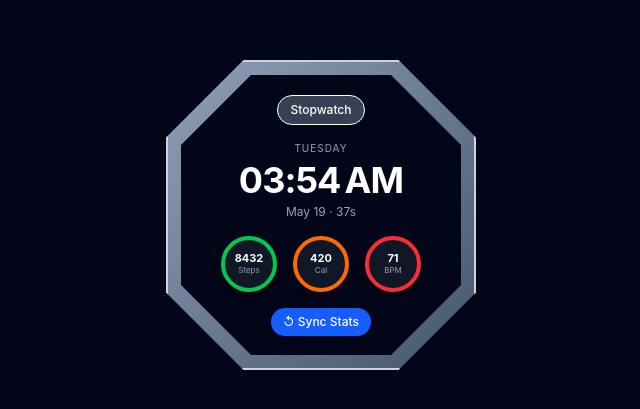
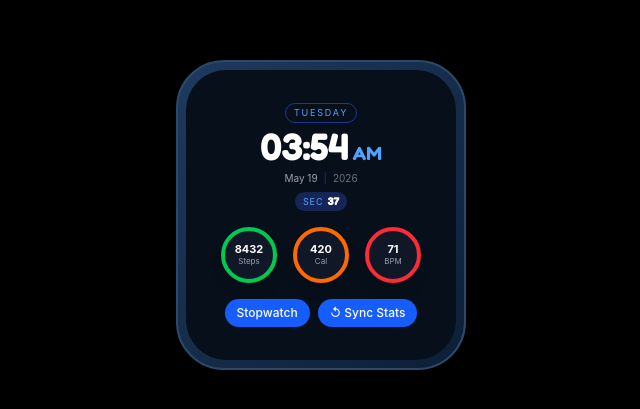
Before and after one commit to chrlsbrynttt/omniwatch-ui, a React (Vite) app: page / in a window 1280 px wide. Shown: the part 185-594 px from the top of the page, without its empty margins (319-959 px from the left). Built offline with nearby package versions, Linux system fonts and the light colour scheme.

Commit message:
perf: wrap stopwatch handlers in useCallback

```diff
--- a/src/App.jsx
+++ b/src/App.jsx
@@ -1,4 +1,4 @@
-import { useState, useEffect } from 'react'
+import { useState, useEffect, useCallback } from 'react'
 import WatchFrame from './components/WatchFrame'
 import TimeDisplay from './components/TimeDisplay'
 import StopwatchWidget from './components/StopwatchWidget'
@@ -18,20 +18,22 @@ function App() {
   const [elapsed, setElapsed] = useState(0)
   const [isRunning, setIsRunning] = useState(false)
   const [lapTimes, setLapTimes] = useState([])
-
-  // ← stats state goes here, at the top level with all other state
+  const [isPulsing, setIsPulsing] = useState(false)
   const [stats, setStats] = useState({
     steps: 8432,
     calories: 420,
     heartRate: 72,
   })
 
-  const handleStart = () => setIsRunning(true)
-  const handleStop  = () => setIsRunning(false)
-  const handleReset = () => { setIsRunning(false); setElapsed(0); setLapTimes([]) }
-  const handleLap   = () => setLapTimes(prev => [...prev, formatTime(elapsed)])
+  const handleStart = useCallback(() => setIsRunning(true), [])
+  const handleStop  = useCallback(() => setIsRunning(false), [])
+  const handleReset = useCallback(() => {
+    setIsRunning(false); setElapsed(0); setLapTimes([])
+  }, [])
+  const handleLap = useCallback(() => {
+    setLapTimes(prev => [...prev, formatTime(elapsed)])
+  }, [elapsed])
 
-  // ← handleSyncStats goes here, with all other handlers
   const handleSyncStats = () => {
     setStats({
       steps:     Math.floor(Math.random() * 7001) + 5000,
@@ -51,44 +53,19 @@ function App() {
     return () => clearInterval(id)
   }, [isRunning])
 
-  // ← heart rate pulse goes here, with all other useEffects
   useEffect(() => {
     const id = setInterval(() => {
       const delta = Math.floor(Math.random() * 10) - 5
       setStats(prev => ({ ...prev, heartRate: prev.heartRate + delta }))
+      setIsPulsing(true)
+      setTimeout(() => setIsPulsing(false), 600)
     }, 3000)
     return () => clearInterval(id)
   }, [])
 
   return (
-    <div className="min-h-screen bg-slate-950 flex items-center justify-center">
+    <div className="min-h-screen bg-black flex items-center justify-center">
       <WatchFrame>
-        <ModeToggle currentMode={currentMode} onModeChange={setCurrentMode} />
-
-        {currentMode === 'clock' && (
-          <TimeDisplay
-            hours={time.getHours() % 12 || 12}
-            minutes={String(time.getMinutes()).padStart(2, '0')}
-            seconds={String(time.getSeconds()).padStart(2, '0')}
-            format="12"
-          />
-        )}
-
-        {/* ← stat rings now use live stats state instead of hardcoded values */}
-        <div className="flex gap-4">
-          <StatRing label="Steps" value={stats.steps} target="10,000" color="border-green-500" />
-          <StatRing label="Cal" value={stats.calories} target="600" color="border-orange-500" />
-          <StatRing label="BPM" value={stats.heartRate} target="120" color="border-red-500" />
-        </div>
-
-        {/* ← sync button sits here, below the rings */}
-        <button
-          onClick={handleSyncStats}
-          className="bg-blue-600 hover:bg-blue-500 active:scale-95 transition-all duration-150 text-white text-xs font-medium px-3 py-1.5 rounded-full"
-        >
-          ↺ Sync Stats
-        </button>
-
         {currentMode === 'stopwatch' && (
           <StopwatchWidget
             currentTime={formatTime(elapsed)}
@@ -100,6 +77,32 @@ function App() {
             onLap={handleLap}
           />
         )}
+
+        {currentMode === 'clock' && (
+          <TimeDisplay
+            hours={time.getHours() % 12 || 12}
+            minutes={String(time.getMinutes()).padStart(2, '0')}
+            seconds={String(time.getSeconds()).padStart(2, '0')}
+            format="12"
+          />
+        )}
+
+        <div className="flex gap-4">
+          <StatRing label="Steps" value={stats.steps} target="10,000" color="border-green-500" />
+          <StatRing label="Cal" value={stats.calories} target="600" color="border-orange-500" />
+          <StatRing label="BPM" value={stats.heartRate} target="120" color="border-red-500" isPulsing={isPulsing} />
+        </div>
+
+        {/* ← ModeToggle and Sync Stats side by side */}
+        <div className="flex gap-2 items-center justify-center">
+          <ModeToggle currentMode={currentMode} onModeChange={setCurrentMode} />
+          <button
+            onClick={handleSyncStats}
+            className="bg-blue-600 hover:bg-blue-500 active:scale-95 transition-all duration-150 text-white text-xs font-medium px-3 py-1.5 rounded-full"
+          >
+            ↺ Sync Stats
+          </button>
+        </div>
       </WatchFrame>
     </div>
   )
--- a/src/components/ModeToggle.jsx
+++ b/src/components/ModeToggle.jsx
@@ -4,7 +4,7 @@ function ModeToggle({ currentMode, onModeChange }) {
   return (
     <button
       onClick={() => onModeChange(nextMode)}
-      className="flex items-center gap-1 bg-gray-700 hover:bg-gray-600 active:scale-95 transition-all duration-150 text-white text-xs font-medium px-3 py-1.5 rounded-full border border-blue"
+      className="bg-blue-600 hover:bg-blues-700 active:scale-95 transition-all duration-150 text-white text-xs font-medium px-3 py-1.5 rounded-full"
     >
       {label}
     </button>
--- a/src/components/StopwatchWidget.jsx
+++ b/src/components/StopwatchWidget.jsx
@@ -1,35 +1,38 @@
 function StopwatchWidget({ currentTime, isRunning, lapTimes, onStart, onStop, onReset, onLap }) {
   return (
-    <div className="flex flex-col items-center gap-3 w-full px-2">
-      <span className="text-[8px] text-gray-400 tracking-widest">STOPWATCH</span>
-      <span className={`text-xl font-bold leading-none ${isRunning ? 'text-green-400' : 'text-white'}`}>
+    <div className="flex flex-col items-center gap-2 w-full px-2">
+      {/* ← same pill badge style as the WEDNESDAY label */}
+      <span className="text-[9px] tracking-[0.2em] uppercase px-2 py-0.5 rounded-full border border-blue-900 text-blue-400">
+        Stopwatch
+      </span>
+      <span className={`text-2xl font-bold leading-none ${isRunning ? 'text-green-400' : 'text-white'}`}>
         {currentTime}
       </span>
-      <div className="flex gap-1.5 flex-wrap justify-center max-h-12 overflow-y-auto w-full">
+      <div className="flex gap-1 flex-wrap justify-center max-h-10 overflow-y-auto w-full text-[7px]">
         {lapTimes.length > 0 ? (
           lapTimes.map((lap, index) => (
-            <div key={index} className="bg-gray-800 rounded px-1 py-0.5 text-[7px] text-gray-300 whitespace-nowrap">
+            <div key={index} className="bg-gray-800 rounded px-1.5 py-0.5 text-gray-300 whitespace-nowrap">
               L{index + 1} {lap}
             </div>
           ))
         ) : (
-          <span className="text-[7px] text-gray-500">No laps</span>
+          <span className="text-gray-500">No laps</span>
         )}
       </div>
-      <div className="flex gap-1.5 justify-center">
+      <div className="flex gap-2 justify-center w-full">
         {isRunning ? (
-          <button onClick={onStop} className="bg-red-600 hover:bg-red-500 text-white px-2 py-1 rounded text-[9px] font-medium">
+          <button onClick={onStop} className="bg-red-600 hover:bg-red-500 active:scale-95 transition-all text-white px-3 py-1.5 rounded text-[10px] font-semibold flex-1 max-w-[60px]">
             Stop
           </button>
         ) : (
-          <button onClick={onStart} className="bg-green-600 hover:bg-green-500 text-white px-2 py-1 rounded text-[9px] font-medium">
+          <button onClick={onStart} className="bg-green-600 hover:bg-green-500 active:scale-95 transition-all text-white px-3 py-1.5 rounded text-[10px] font-semibold flex-1 max-w-[60px]">
             Start
           </button>
         )}
-        <button onClick={onLap} className="bg-blue-600 hover:bg-blue-500 text-white px-2 py-1 rounded text-[9px] font-medium">
+        <button onClick={onLap} className="bg-blue-600 hover:bg-blue-500 active:scale-95 transition-all text-white px-3 py-1.5 rounded text-[10px] font-semibold flex-1 max-w-[60px]">
           Lap
         </button>
-        <button onClick={onReset} className="bg-gray-600 hover:bg-gray-500 text-white px-2 py-1 rounded text-[9px] font-medium">
+        <button onClick={onReset} className="bg-gray-600 hover:bg-gray-500 active:scale-95 transition-all text-white px-3 py-1.5 rounded text-[10px] font-semibold flex-1 max-w-[60px]">
           Reset
         </button>
       </div>
--- a/src/components/TimeDisplay.jsx
+++ b/src/components/TimeDisplay.jsx
@@ -9,25 +9,45 @@ function TimeDisplay({ hours, minutes, seconds, format }) {
   const now = new Date()
   const day = now.toLocaleDateString('en-US', { weekday: 'long' })
   const date = now.toLocaleDateString('en-US', { month: 'long', day: 'numeric' })
+  const year = now.getFullYear()
 
   return (
-    <div className="flex flex-col items-center">
-      <span className="text-gray-400 text-[10px] tracking-widest uppercase mb-1">
+    <div className="flex flex-col items-center gap-1">
+      <link href="https://fonts.googleapis.com/css2?family=Fredoka+One&display=swap" rel="stylesheet" />
+
+      {/* day */}
+      <span
+        className="text-[9px] tracking-[0.2em] uppercase px-2 py-0.5 rounded-full border border-blue-900 text-blue-400"
+      >
         {day}
       </span>
+
+      {/* time */}
       <div className="flex items-baseline gap-1">
-        <span className="text-white text-4xl font-bold tracking-tight">
+        <span className="text-white text-4xl tracking-tight" style={{ fontFamily: "'Fredoka One', cursive" }}>
           {displayHours}:{minutes}
         </span>
         {period && (
-          <span className="text-white text-4xl font-bold tracking-tight">
+          <span className="text-blue-400 text-lg" style={{ fontFamily: "'Fredoka One', cursive" }}>
             {period}
           </span>
         )}
       </div>
-      <span className="text-gray-400 text-xs mt-1">
-        {date} · {seconds}s
-      </span>
+
+      {/* date + year */}
+      <div className="flex items-center gap-1.5 text-[10px]">
+        <span className="text-gray-400">{date}</span>
+        <span className="text-blue-900">|</span>
+        <span className="text-gray-500">{year}</span>
+      </div>
+
+      {/* seconds */}
+      <div
+        className="flex items-center gap-1 bg-blue-950 px-2 py-0.5 rounded-full mt-0.5"
+      >
+        <span className="text-blue-400 text-[9px] tracking-widest uppercase">sec</span>
+        <span className="text-white text-[10px] font-bold" style={{ fontFamily: "'Fredoka One', cursive" }}>{seconds}</span>
+      </div>
     </div>
   )
 }
--- a/src/components/WatchFrame.jsx
+++ b/src/components/WatchFrame.jsx
@@ -1,10 +1,12 @@
 function WatchFrame({ children }) {
   return (
     <div
-      className="flex items-center justify-center shadow-2xl bg-gradient-to-br from-slate-400 to-slate-600 border-2 border-slate-300 w-[310px] h-[310px] [clip-path:polygon(25%_0%,75%_0%,100%_25%,100%_75%,75%_100%,25%_100%,0%_75%,0%_25%)]"
+      className="flex items-center justify-center shadow-2xl w-[290px] h-[310px] rounded-[3rem]"
+      style={{ background: 'linear-gradient(135deg, #1e3a5f, #0d1f36)', border: '2px solid #2a4a6b' }}
     >
       <div
-        className="flex flex-col items-center justify-center gap-4 p-4 bg-slate-950 w-[280px] h-[280px] [clip-path:polygon(25%_0%,75%_0%,100%_25%,100%_75%,75%_100%,25%_100%,0%_75%,0%_25%)]"
+        className="flex flex-col items-center justify-center gap-4 p-4 w-[270px] h-[290px] rounded-[2.5rem]"
+        style={{ background: '#070f1a' }}
       >
         {children}
       </div>
```
